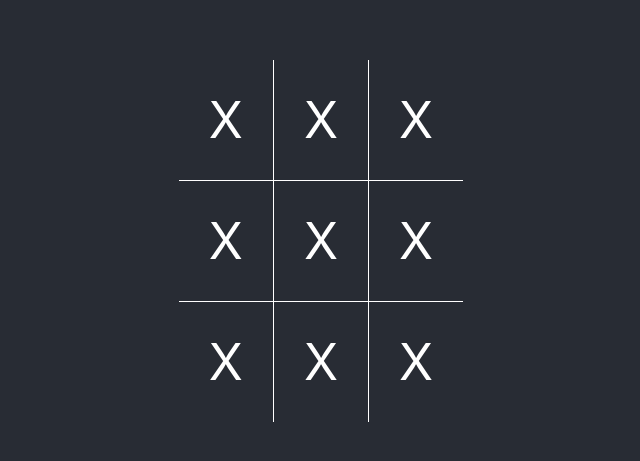
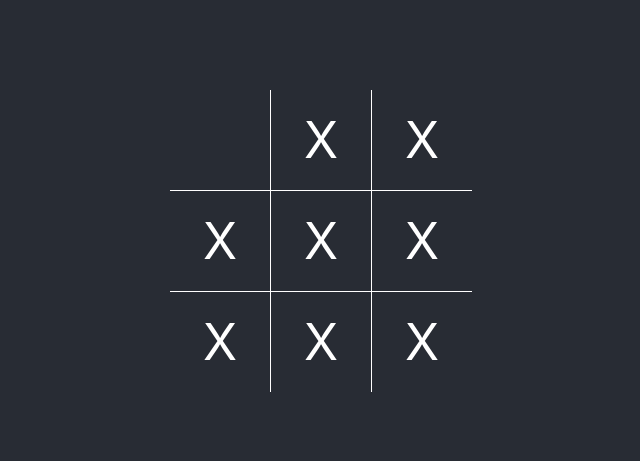
Before and after one commit to SonyTmg/tic-tac-toe, a React (Create React App) app: page / in a window 1280 px wide. Shown: the part 159-620 px from the top of the page, without its empty margins (319-959 px from the left). Built offline with nearby package versions, Linux system fonts and the light colour scheme.

Commit message:
add css changes

```diff
--- a/src/App.css
+++ b/src/App.css
@@ -42,8 +42,12 @@
 }
 
 .grid-tile {
-  padding: 30px;
+  width: 100px;
+  height: 100px;
   font-size: 50px;
+  display: flex;
+  align-items: center;
+  justify-content: center;
 }
 
 .grid-border-right {
--- a/src/Grid.js
+++ b/src/Grid.js
@@ -4,7 +4,7 @@ function Grid() {
   return (
     <div>
       <div className="grid-row" >
-        <div className="grid-tile" >X</div>
+        <div className="grid-tile" ></div>
         <div className="grid-border-right" ></div>
         <div className="grid-tile">X</div>
         <div className="grid-border-right" ></div>
```
